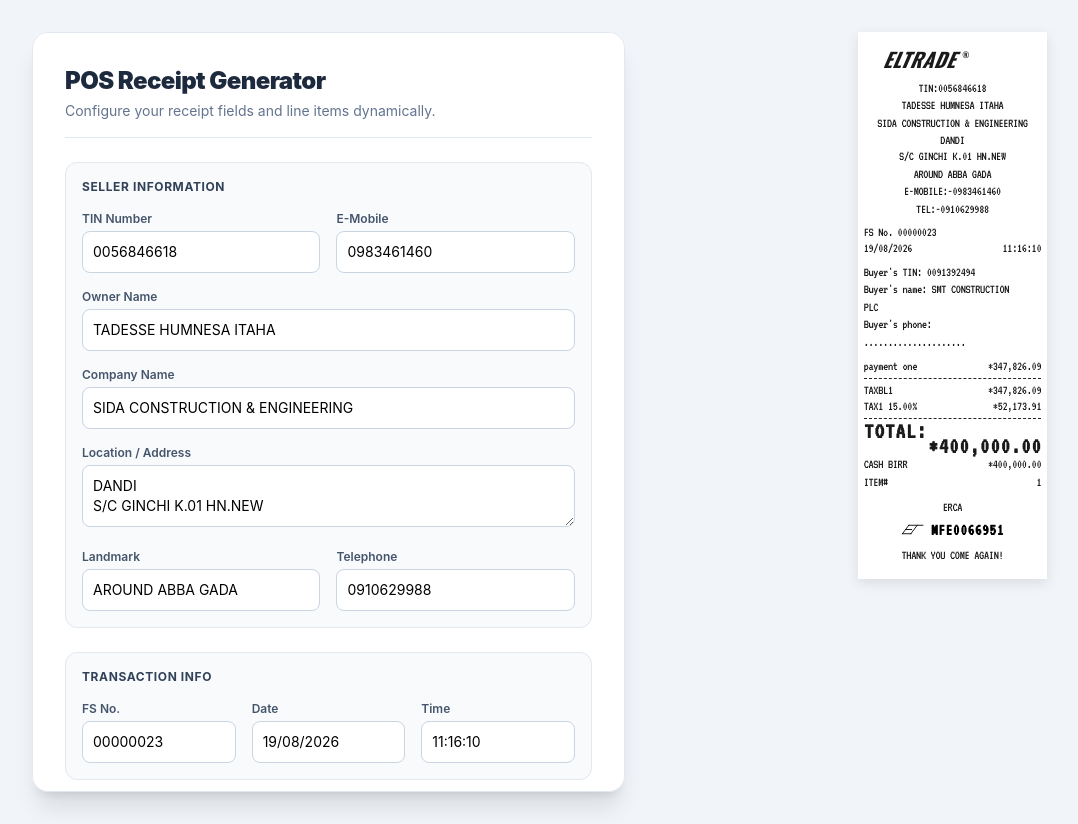
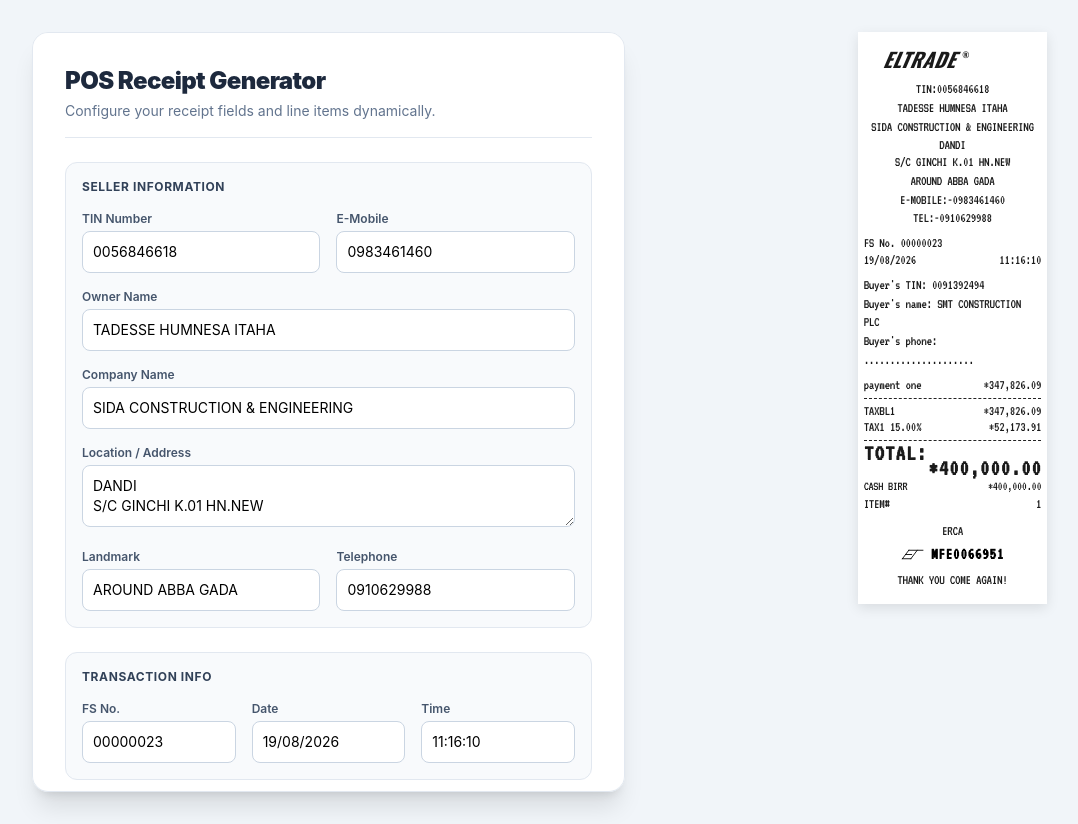
Before and after one commit to basliel97/receipt-app, a React (Vite) app: page / in a window 1280 px wide. Shown: the whole page, without its empty margins (0-1078 px from the left). Built offline with nearby package versions, Linux system fonts and the light colour scheme.

Commit message:
font size 14

```diff
--- a/src/Receipt.css
+++ b/src/Receipt.css
@@ -15,7 +15,7 @@
 .receipt-body {
   font-family: 'VT323', 'Consolas', 'Courier New', monospace;
   font-style: normal;
-  font-size: 13px; /* Proportional larger size; lines like "SIDA CONSTRUCTION & ENGINEERING" fit cleanly on 1 line */
+  font-size: 14px; /* Proportional larger size; lines like "SIDA CONSTRUCTION & ENGINEERING" fit cleanly on 1 line */
   letter-spacing: -0.35px;
   color: #1a1a1a;
   line-height: 1.2;
```
